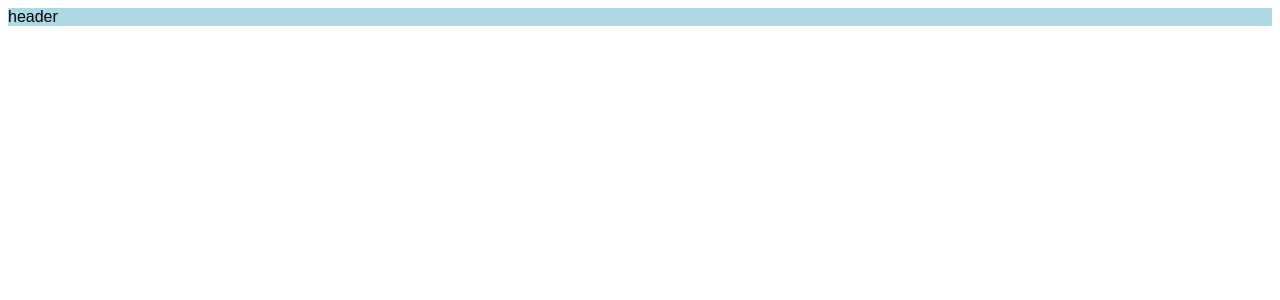
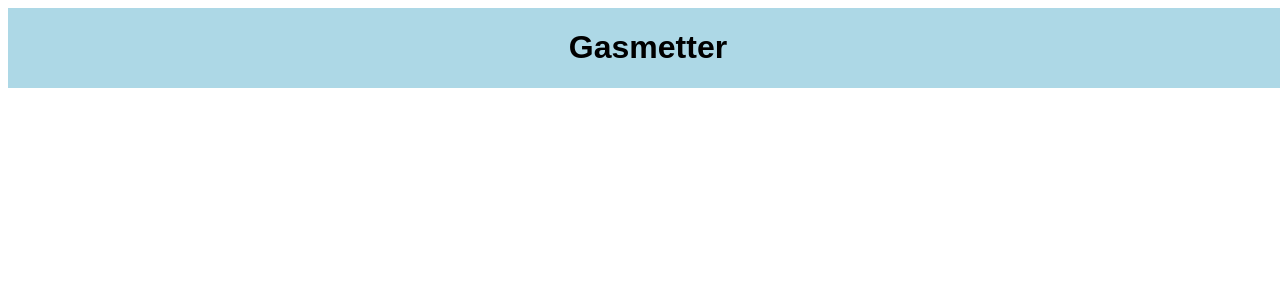
Before and after one commit to BGMarinho/gasmetter, a Next.js app: page / in a window 1280 px wide. Shown: the top 300 px of the page. Built offline with nearby package versions, Linux system fonts and the light colour scheme.

Commit message:
Modifying some folder structures.

```diff
--- a/app/components/Header/Header.tsx
+++ b/app/components/Header/Header.tsx
@@ -1,5 +1,9 @@
 import styles from "./header.module.scss";
 
 export default function Header() {
-  return <div className={styles.header}>header</div>;
+  return (
+    <header className={styles.header}>
+      <h1 className="title">Gasmetter</h1>
+    </header>
+  );
 }
--- a/app/components/Header/header.module.scss
+++ b/app/components/Header/header.module.scss
@@ -1,3 +1,7 @@
 .header {
     background-color: lightblue;
+    width: 100vw;
+    display: flex;
+    justify-content: center;
+    align-items: center;
 }
--- a/app/layout.tsx
+++ b/app/layout.tsx
@@ -1,19 +1,16 @@
-import type { Metadata } from 'next';
-import styles from './layout.module.scss';
-
-export const metadata: Metadata = {
-  title: 'Gasmetter | Because gas metters!',
-  description: 'Manage costs and consume of gas.'
-};
+export const metadata = {
+  title: 'Next.js',
+  description: 'Generated by Next.js',
+}
 
 export default function RootLayout({
-  children
+  children,
 }: {
-  children: React.ReactNode;
+  children: React.ReactNode
 }) {
   return (
     <html lang="en">
-      <body className={styles.body}>{children}</body>
+      <body>{children}</body>
     </html>
-  );
+  )
 }
--- a/app/page.tsx
+++ b/app/page.tsx
@@ -1,5 +1,5 @@
 // NextImage ==> para imagens
-import RootLayout from './layout';
+import RootLayout from '../public/layout';
 import Header from './components/Header';
 
 export default function Page() {
--- a/app/layout.module.scss
+++ b/public/layout.module.scss
@@ -7,6 +7,10 @@
     font-family: 'Raleway', sans-serif;
 }
 
-.body {
+.layout {
     font-family: 'Raleway', sans-serif;
 }
+
+.title {
+    font-size: 2rem;
+}
--- /dev/null
+++ b/public/layout.tsx
@@ -0,0 +1,19 @@
+import type { Metadata } from "next";
+import layout from "./layout.module.scss";
+
+export const metadata: Metadata = {
+  title: "Gasmetter | Because gas metters!",
+  description: "Manage costs and consume of gas."
+};
+
+export default function RootLayout({
+  children
+}: {
+  children: React.ReactNode;
+}) {
+  return (
+    <html lang="en">
+      <body className={layout.layout}>{children}</body>
+    </html>
+  );
+}
```
Also changed, not shown: app/components/Menu/Menu.tsx (deleted), app/components/Menu/index.ts (deleted), app/components/Menu/interfaces.ts (deleted), app/components/Menu/styles.module.scss (deleted).
